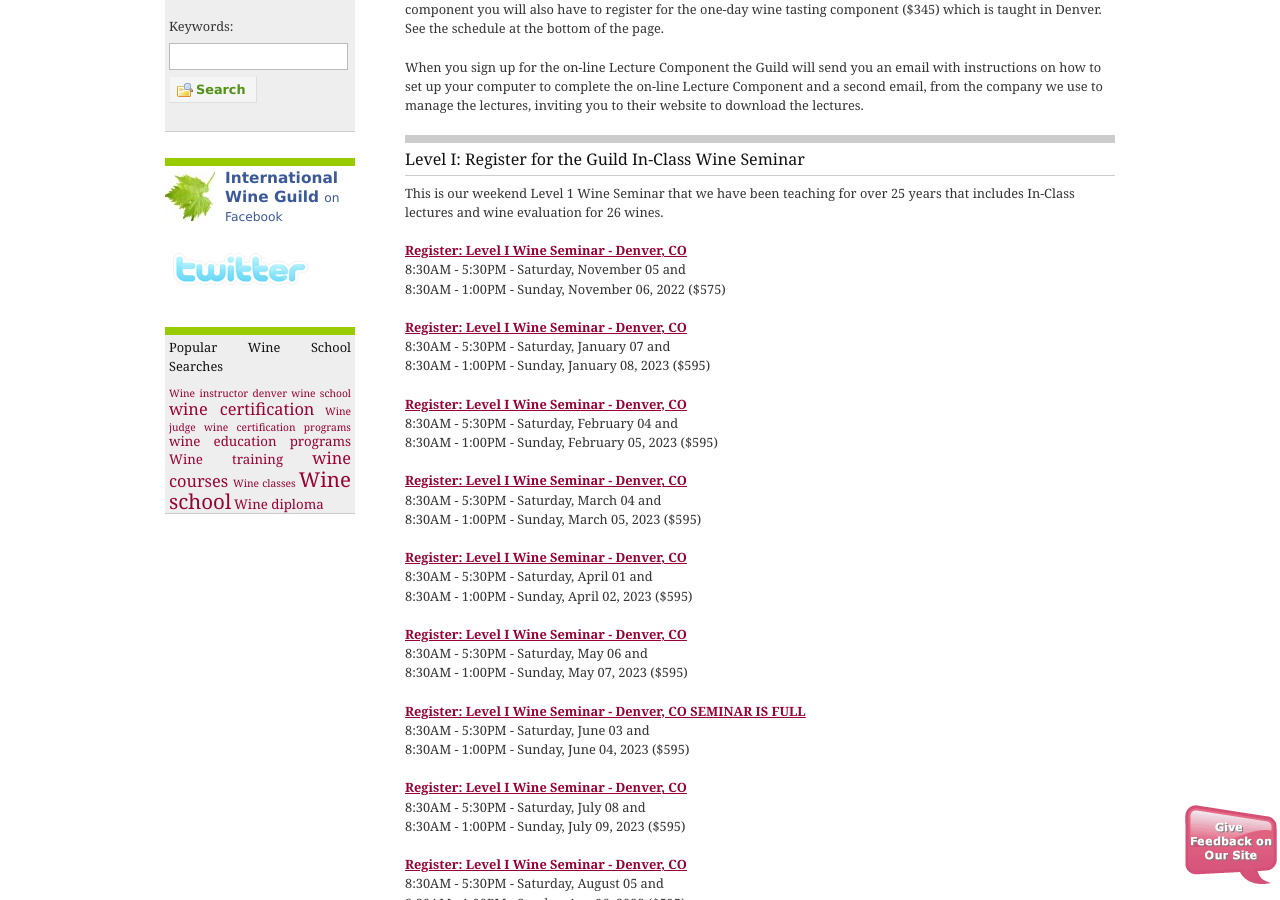
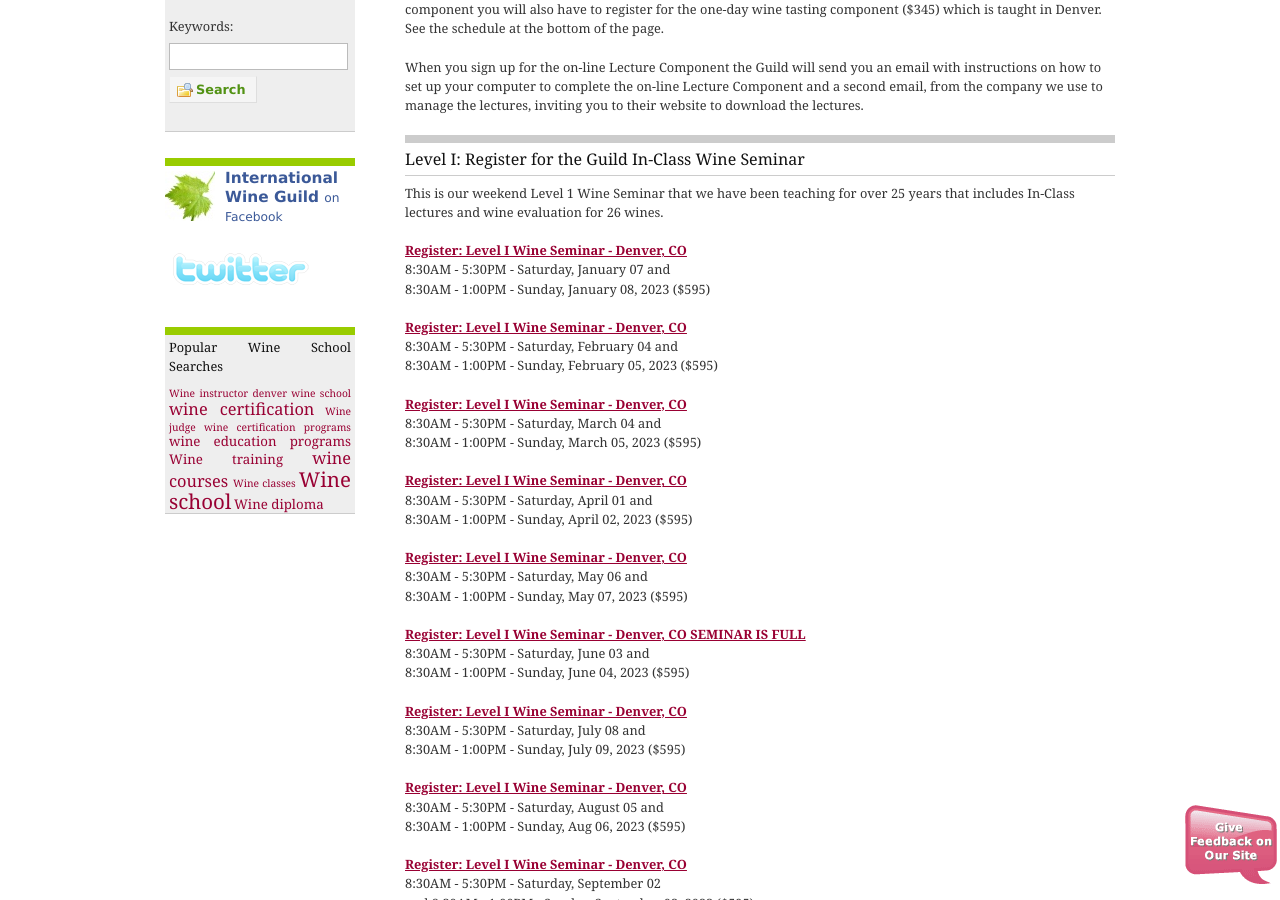
Before and after one commit to CKDev/internationalwineguild.com, a Jekyll site: the page built from register-for-the-guild-certification-seminar.html, in a window 1280 px wide and 900 px high, scrolled down 1324 px. Built offline with Jekyll 4.4.1, drawn with Linux system fonts in a browser that asks for light colours; a script that is not in the unit is left out; comment, search, counter and statistics services are not loaded.

Commit message:
Update register-for-the-guild-certification-seminar.html

```diff
--- a/register-for-the-guild-certification-seminar.html
+++ b/register-for-the-guild-certification-seminar.html
@@ -54,15 +54,7 @@ permalink: "/register-for-the-guild-certification-seminar"
 <p>When you sign up for the on-line Lecture Component the Guild will send you an email with instructions on how to set up your computer to complete the on-line Lecture Component and a second email, from the company we use to manage the lectures, inviting you to their website to download the lectures.</p>
 
 <h2>Level I: Register for the Guild In-Class Wine Seminar</h2>
-<p>This is our weekend Level 1 Wine Seminar that we have been teaching for over 25 years that includes In-Class lectures and wine evaluation for 26 wines.</p>
-
-<p>
-  <a class="ga-track"
-    href="http://ww4.aitsafe.com/cf/add.cfm?userid=6714687&amp;product=Level+I+Wine+Seminar+Denver++-++11/05-06, 2022&amp;price=575&amp;return=www.internationalwineguild.com/register-for-the-guild-certification-seminar">
-    <strong>Register: Level I Wine Seminar - Denver, CO<br></strong>
-  </a>
-  8:30AM - 5:30PM - Saturday, November 05 and<br>
-  8:30AM - 1:00PM - Sunday, November 06, 2022 ($575)
+<p>This is our weekend Level 1 Wine Seminar that we have been teaching for over 25 years that includes In-Class lectures and wine evaluation for 26 wines.
 </p>
 
 <p>
```
